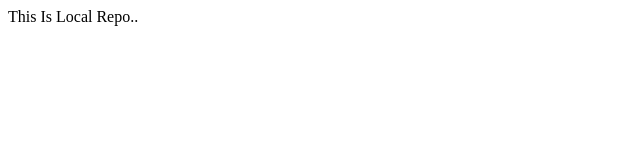
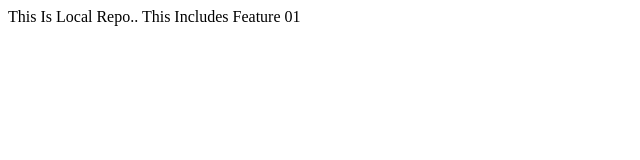
Before and after one commit to ayushmatters/localrepo, a plain HTML site: page index.html in a window 1280 px wide. Shown: the whole page, without its empty margins (0-640 px from the left). Drawn offline with Linux system fonts and the light colour scheme.

Commit message:
New Feature Added In Project01 Branch

```diff
--- a/index.html
+++ b/index.html
@@ -7,5 +7,6 @@
 </head>
 <body>
     This Is Local Repo..
+    This Includes Feature 01
 </body>
 </html>
```
